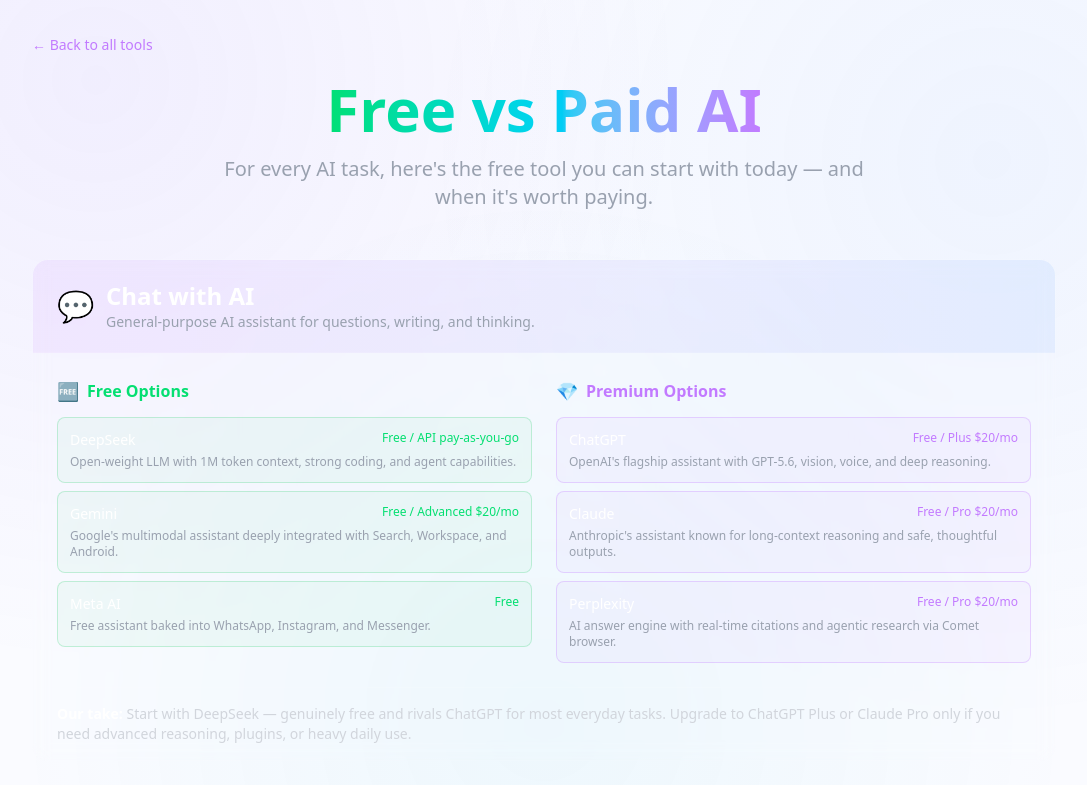
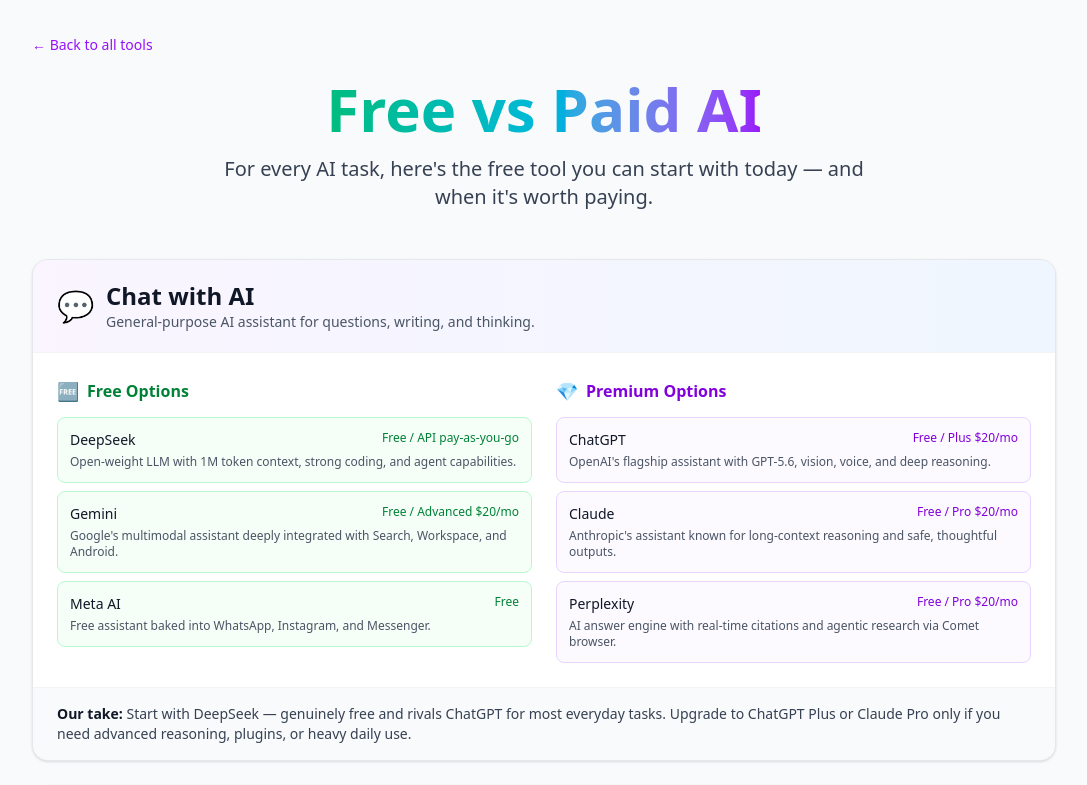
Before and after one commit to GauravBhatiatry1990/ai-universe, a Next.js app: page /free-vs-paid in a window 1280 px wide. Shown: the top 785 px of the page, without its empty margins (96-1183 px from the left). Built offline with nearby package versions, Linux system fonts and the light colour scheme.

Commit message:
fix: Free vs Paid page light theme — text now readable

```diff
--- a/app/free-vs-paid/page.tsx
+++ b/app/free-vs-paid/page.tsx
@@ -27,24 +27,24 @@ export default function FreeVsPaidPage() {
   const findAgent = (slug: string) => allAgents.find((a) => a.slug === slug);
 
   return (
-    <main className="min-h-screen p-8">
+    <main className="min-h-screen p-8 bg-gray-50">
       <div className="max-w-5xl mx-auto">
         <Link
           href="/"
-          className="text-purple-400 hover:text-purple-300 text-sm font-medium inline-block mb-6"
+          className="text-purple-600 hover:text-purple-700 text-sm font-medium inline-block mb-6"
         >
           ← Back to all tools
         </Link>
 
         <div className="text-center mb-12">
           <h1 className="text-5xl md:text-6xl font-bold mb-4">
-            <span className="bg-gradient-to-r from-green-400 via-cyan-400 to-purple-400 bg-clip-text text-transparent">
+            <span className="bg-gradient-to-r from-emerald-500 via-cyan-500 to-purple-600 bg-clip-text text-transparent">
               Free vs Paid AI
             </span>
           </h1>
-          <p className="text-xl text-gray-400 max-w-2xl mx-auto">
-            For every AI task, here's the free tool you can start with today —
-            and when it's worth paying.
+          <p className="text-xl text-gray-700 max-w-2xl mx-auto">
+            For every AI task, here&apos;s the free tool you can start with
+            today — and when it&apos;s worth paying.
           </p>
         </div>
 
@@ -52,17 +52,17 @@ export default function FreeVsPaidPage() {
           {cases.map((uc) => (
             <div
               key={uc.slug}
-              className="rounded-2xl border border-white/10 bg-white/[0.02] backdrop-blur overflow-hidden"
+              className="rounded-2xl border border-gray-200 bg-white shadow-sm overflow-hidden"
             >
               {/* Header */}
-              <div className="bg-gradient-to-r from-purple-500/[0.08] to-blue-500/[0.08] px-6 py-5 border-b border-white/10">
+              <div className="bg-gradient-to-r from-purple-50 to-blue-50 px-6 py-5 border-b border-gray-100">
                 <div className="flex items-center gap-3">
                   <span className="text-3xl">{uc.icon}</span>
                   <div>
-                    <h2 className="text-2xl font-semibold text-white">
+                    <h2 className="text-2xl font-semibold text-gray-900">
                       {uc.title}
                     </h2>
-                    <p className="text-sm text-gray-400">{uc.description}</p>
+                    <p className="text-sm text-gray-600">{uc.description}</p>
                   </div>
                 </div>
               </div>
@@ -73,7 +73,7 @@ export default function FreeVsPaidPage() {
                 <div>
                   <div className="flex items-center gap-2 mb-3">
                     <span className="text-lg">🆓</span>
-                    <h3 className="font-semibold text-green-400">
+                    <h3 className="font-semibold text-green-700">
                       Free Options
                     </h3>
                   </div>
@@ -85,17 +85,17 @@ export default function FreeVsPaidPage() {
                         <Link
                           key={slug}
                           href={`/agent/${agent.slug}`}
-                          className="block rounded-lg border border-green-500/20 bg-green-500/[0.04] p-3 hover:border-green-500/50 hover:bg-green-500/[0.08] transition"
+                          className="block rounded-lg border border-green-200 bg-green-50/60 p-3 hover:border-green-400 hover:bg-green-50 transition"
                         >
                           <div className="flex justify-between items-start gap-2">
-                            <span className="font-medium text-white text-sm">
+                            <span className="font-medium text-gray-900 text-sm">
                               {agent.name}
                             </span>
-                            <span className="text-xs text-green-400 whitespace-nowrap">
+                            <span className="text-xs text-green-700 font-medium whitespace-nowrap">
                               {agent.pricing}
                             </span>
                           </div>
-                          <p className="text-xs text-gray-400 mt-1 line-clamp-2">
+                          <p className="text-xs text-gray-600 mt-1 line-clamp-2">
                             {agent.tagline}
                           </p>
                         </Link>
@@ -108,7 +108,7 @@ export default function FreeVsPaidPage() {
                 <div>
                   <div className="flex items-center gap-2 mb-3">
                     <span className="text-lg">💎</span>
-                    <h3 className="font-semibold text-purple-400">
+                    <h3 className="font-semibold text-purple-700">
                       Premium Options
                     </h3>
                   </div>
@@ -120,17 +120,17 @@ export default function FreeVsPaidPage() {
                         <Link
                           key={slug}
                           href={`/agent/${agent.slug}`}
-                          className="block rounded-lg border border-purple-500/20 bg-purple-500/[0.04] p-3 hover:border-purple-500/50 hover:bg-purple-500/[0.08] transition"
+                          className="block rounded-lg border border-purple-200 bg-purple-50/60 p-3 hover:border-purple-400 hover:bg-purple-50 transition"
                         >
                           <div className="flex justify-between items-start gap-2">
-                            <span className="font-medium text-white text-sm">
+                            <span className="font-medium text-gray-900 text-sm">
                               {agent.name}
                             </span>
-                            <span className="text-xs text-purple-400 whitespace-nowrap">
+                            <span className="text-xs text-purple-700 font-medium whitespace-nowrap">
                               {agent.pricing}
                             </span>
                           </div>
-                          <p className="text-xs text-gray-400 mt-1 line-clamp-2">
+                          <p className="text-xs text-gray-600 mt-1 line-clamp-2">
                             {agent.tagline}
                           </p>
                         </Link>
@@ -141,9 +141,11 @@ export default function FreeVsPaidPage() {
               </div>
 
               {/* Verdict */}
-              <div className="border-t border-white/10 bg-white/[0.02] px-6 py-4">
-                <p className="text-sm text-gray-300">
-                  <span className="font-semibold text-white">Our take: </span>
+              <div className="border-t border-gray-100 bg-gray-50 px-6 py-4">
+                <p className="text-sm text-gray-700">
+                  <span className="font-semibold text-gray-900">
+                    Our take:{' '}
+                  </span>
                   {uc.verdict}
                 </p>
               </div>
--- a/components/LivePulse.tsx
+++ b/components/LivePulse.tsx
@@ -30,26 +30,42 @@ const UPDATES: UpdateItem[] = [
   { text: 'Mistral launched Le Chat Pro with canvas mode', time: '12h ago', icon: '🟡' },
 ];
 
-function Sparkline({ percent }: { percent: number }) {
+function Sparkline({ percent, seed }: { percent: number; seed: number }) {
+  const width = 48;
+  const height = 22;
+  const baseY = height / 2;
+  const amplitude = 6;
+
   const points: string[] = [];
-  const base = 30 - percent * 0.5;
   for (let i = 0; i < 12; i++) {
-    const y = base + Math.sin(i * 0.9 + percent) * 4;
-    points.push(`${i * 4},${Math.max(2, Math.min(20, y))}`);
+    const wave =
+      Math.sin(i * 0.7 + seed * 1.3) * amplitude +
+      Math.cos(i * 0.4 + seed) * (amplitude * 0.4);
+    const trend = (i / 11) * (percent / 4);
+    const y = baseY - wave - trend;
+    points.push(`${(i * width) / 11},${y.toFixed(1)}`);
   }
+
   const path = `M${points.join(' L')}`;
+  const gradId = `sparkGrad-${seed}`;
+
   return (
-    <svg width="48" height="22" viewBox="0 0 48 22" className="shrink-0">
+    <svg
+      width={width}
+      height={height}
+      viewBox={`0 0 ${width} ${height}`}
+      className="shrink-0"
+    >
       <path
         d={path}
         fill="none"
-        stroke="url(#sparkGrad)"
+        stroke={`url(#${gradId})`}
         strokeWidth="1.5"
         strokeLinecap="round"
         strokeLinejoin="round"
       />
       <defs>
-        <linearGradient id="sparkGrad" x1="0" y1="0" x2="1" y2="0">
+        <linearGradient id={gradId} x1="0" y1="0" x2="1" y2="0">
           <stop offset="0%" stopColor="#a855f7" />
           <stop offset="100%" stopColor="#3b82f6" />
         </linearGradient>
@@ -82,7 +98,7 @@ export default function LivePulse() {
             <Link
               key={tool.slug}
               href={`/agent/${tool.slug}`}
-              className="flex items-center gap-3 py-1.5 group"
+              className="flex items-center gap-2 py-1.5 group"
             >
               <span className="w-4 text-xs font-bold text-gray-400">
                 {i + 1}
@@ -95,8 +111,8 @@ export default function LivePulse() {
                   {tool.category}
                 </div>
               </div>
-              <Sparkline percent={tool.percent} />
-              <span className="text-[10px] font-semibold text-green-600 shrink-0">
+              <Sparkline percent={tool.percent} seed={i + 1} />
+              <span className="text-[10px] font-semibold text-green-600 shrink-0 w-10 text-right">
                 ▲{tool.percent}%
               </span>
             </Link>
```
